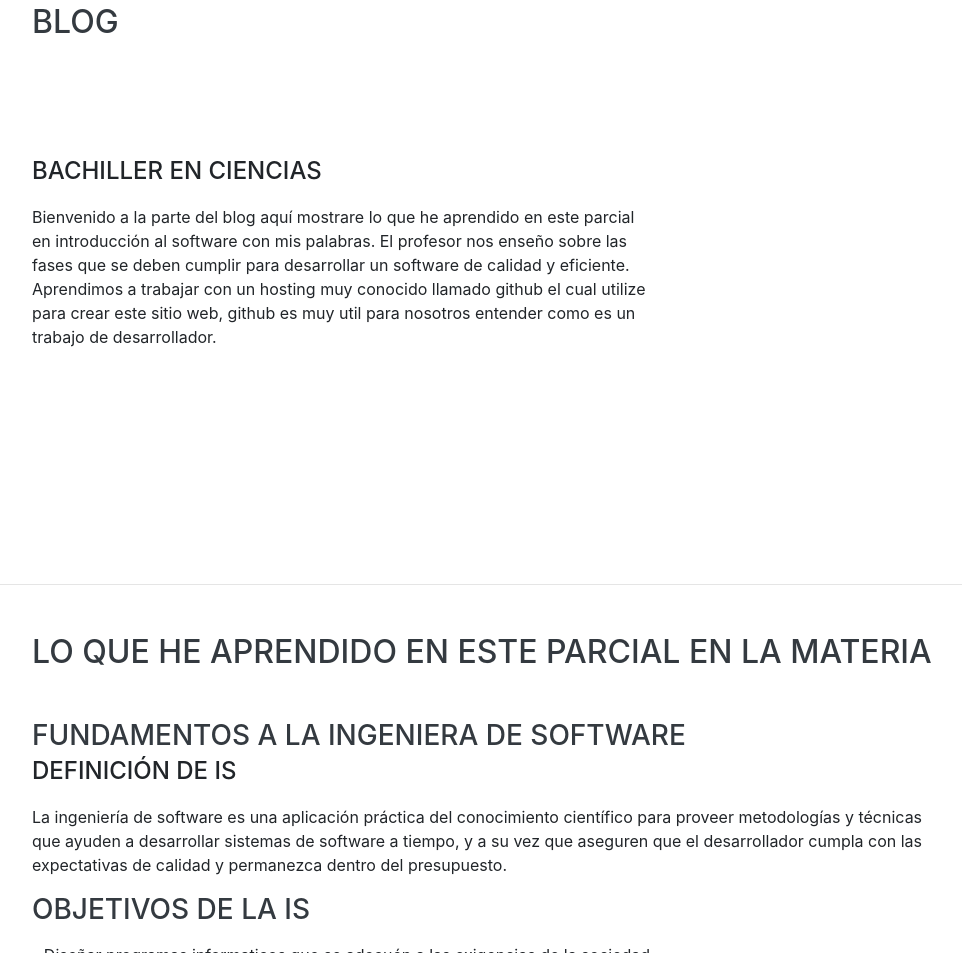
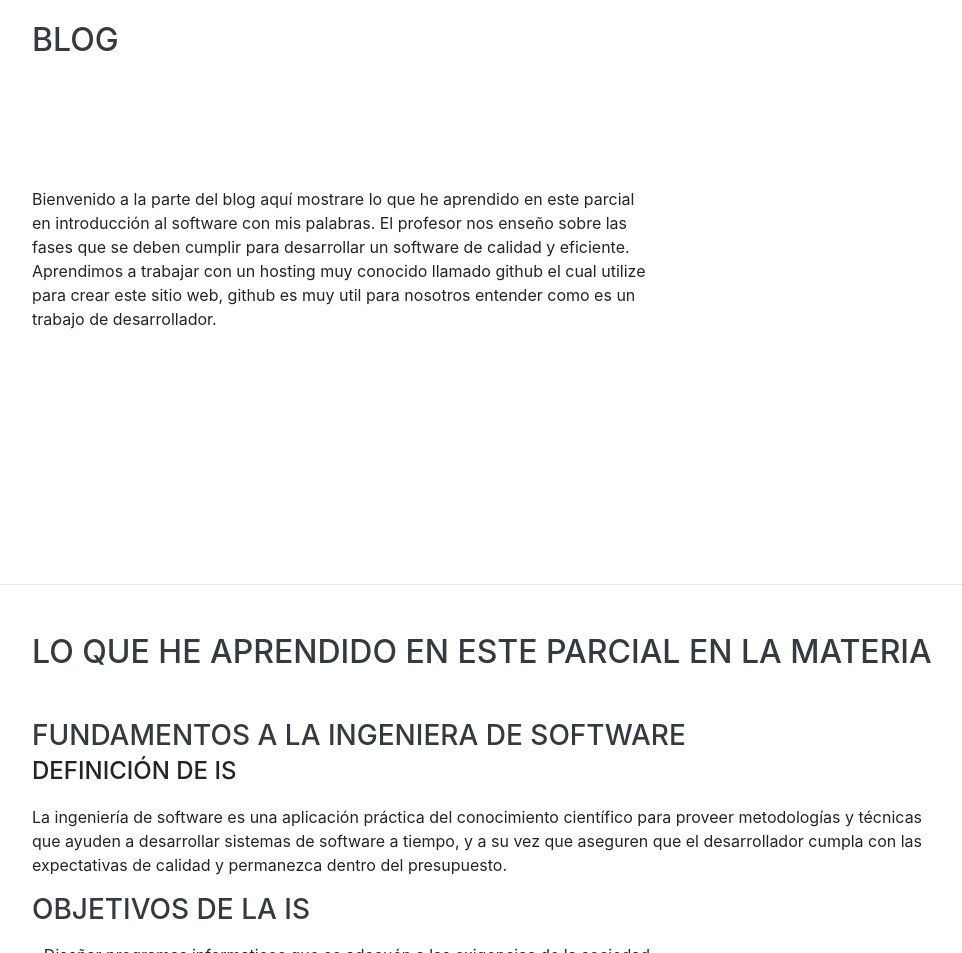
Before and after one commit to jonathspz/jonathspz.github.io, a website with bundled scripts: page index.html in a window 1280 px wide. Shown: the part 1017-1970 px from the top of the page, without its empty margins (288-1250 px from the left). Built offline with nearby package versions, Linux system fonts and the light colour scheme; a web font is replaced by a local one.

Commit message:
Update index.html

```diff
--- a/index.html
+++ b/index.html
@@ -102,7 +102,7 @@
          <div class="resume-item d-flex flex-column flex-md-row justify-content-between">
           <div class="resume-content">
             <h3 class="mb-0"></h3>
-            <div class="subheading mb-3">Bachiller en Ciencias</div>
+            <div class="subheading mb-3"></div>
             <p>Bienvenido a la parte del blog aquí mostrare lo que he aprendido en este parcial en introducción al software con mis palabras. El profesor nos enseño sobre las fases que se deben cumplir para desarrollar un software de calidad y eficiente. Aprendimos a trabajar con un hosting muy conocido llamado github el cual utilize para crear este sitio web, github es muy util para nosotros entender como es un trabajo de desarrollador.</p>
           </div>
           <div class="resume-date text-md-right">
```
